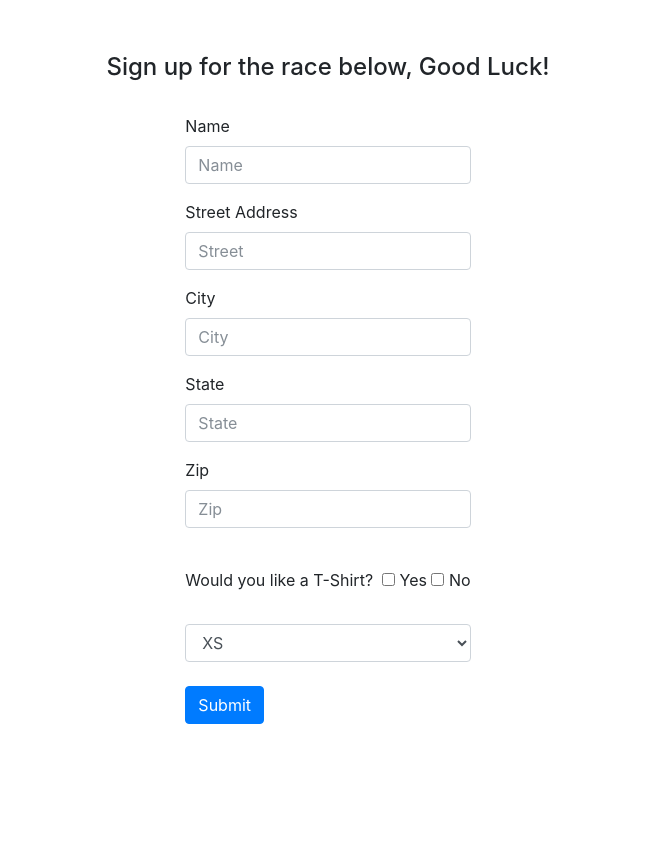
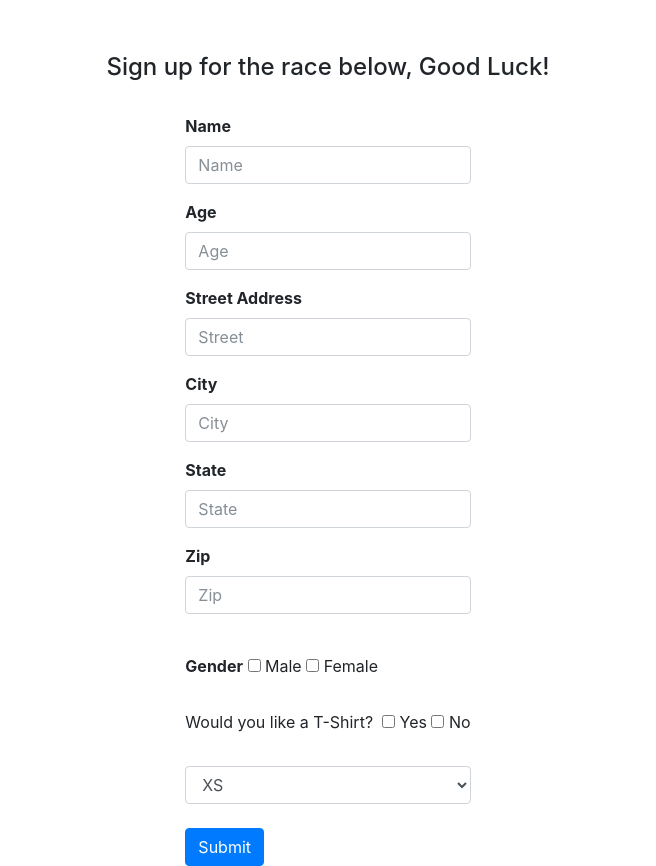
Before and after one commit to michaelmroue/MI-349-FS17-741-css-forms-mini-project-ObB8-B, a plain HTML site: page index.html in a window 1280 px wide. Shown: the part 75-941 px from the top of the page, without its empty margins (312-968 px from the left). Before the commit the page ends 800 px from the top, so only its background shows below. Drawn offline with nearby package versions, Linux system fonts and the light colour scheme.

Commit message:
Finished the website

```diff
--- a/index.html
+++ b/index.html
@@ -1,44 +1,50 @@
 <!DOCTYPE html>
 <html>
   <head>
-
     <meta charset="utf-8">
-
     <title>East Lansing Marathon</title>
-
     <link rel="stylesheet" href="https://maxcdn.bootstrapcdn.com/bootstrap/4.0.0-beta.2/css/bootstrap.min.css" integrity="sha384-PsH8R72JQ3SOdhVi3uxftmaW6Vc51MKb0q5P2rRUpPvrszuE4W1povHYgTpBfshb" crossorigin="anonymous">
     <script src="https://maxcdn.bootstrapcdn.com/bootstrap/4.0.0-beta.2/js/bootstrap.min.js" integrity="sha384-alpBpkh1PFOepccYVYDB4do5UnbKysX5WZXm3XxPqe5iKTfUKjNkCk9SaVuEZflJ" crossorigin="anonymous"></script>
-
   </head>
-
   <body>
-    <br>
-    <h1 class="text-center">East Lansing Marathon Sign Up</h1>
-    <br><br>
-    <h4 class="text-center">Sign up for the race below, Good Luck!</h4>
-    <br>
-    <div class="container h-100">
+    <br><h1 class="text-center">East Lansing Marathon Sign Up</h1>
+    <br><br><h4 class="text-center">Sign up for the race below, Good Luck!</h4>
+    <br><div class="container h-100">
       <div class="row h-100 justify-content-center align-items-center">
         <form>
           <div class="form-group">
-            <label for="InputName">Name</label>
-            <input type="name" class="form-control" id="InputName" placeholder="Name">
+            <label for="InputName"><strong>Name</strong></label>
+            <input type="text" class="form-control" id="InputName" placeholder="Name">
           </div>
           <div class="form-group">
-            <label for="InputStreet">Street Address</label>
-            <input type="street" class="form-control" id="InputStreet" placeholder="Street">
+            <label for="InputAge"><strong>Age</strong></label>
+            <input type="text" class="form-control" id="InputAge" placeholder="Age">
           </div>
           <div class="form-group">
-            <label for="InputCity">City</label>
-            <input type="city" class="form-control" id="InputCity" placeholder="City">
+            <label for="InputStreet"><strong>Street Address</strong></label>
+            <input type="text" class="form-control" id="InputStreet" placeholder="Street">
           </div>
           <div class="form-group">
-            <label for="InputState">State</label>
-            <input type="state" class="form-control" id="InputState" placeholder="State">
+            <label for="InputCity"><strong>City</strong></label>
+            <input type="text" class="form-control" id="InputCity" placeholder="City">
           </div>
           <div class="form-group">
-            <label for="InputZip">Zip</label>
-            <input type="zip" class="form-control" id="InputZip" placeholder="Zip">
+            <label for="InputState"><strong>State</strong></label>
+            <input type="text" class="form-control" id="InputState" placeholder="State">
+          </div>
+          <div class="form-group">
+            <label for="InputZip"><strong>Zip</strong></label>
+            <input type="text" class="form-control" id="InputZip" placeholder="Zip">
+          </div>
+          <br>
+          <div class="checkbox">
+            <label><strong>Gender</strong></label>
+            <label>
+              <input type="checkbox"> Male
+            </label>
+            <label>
+              <input type="checkbox"> Female
+            </label>
           </div>
           <br>
           <div class="checkbox">
@@ -65,12 +71,5 @@
         </form>
       </div>
     </div>
-
-
-
-
-
-
-
   </body>
 </html>
```
